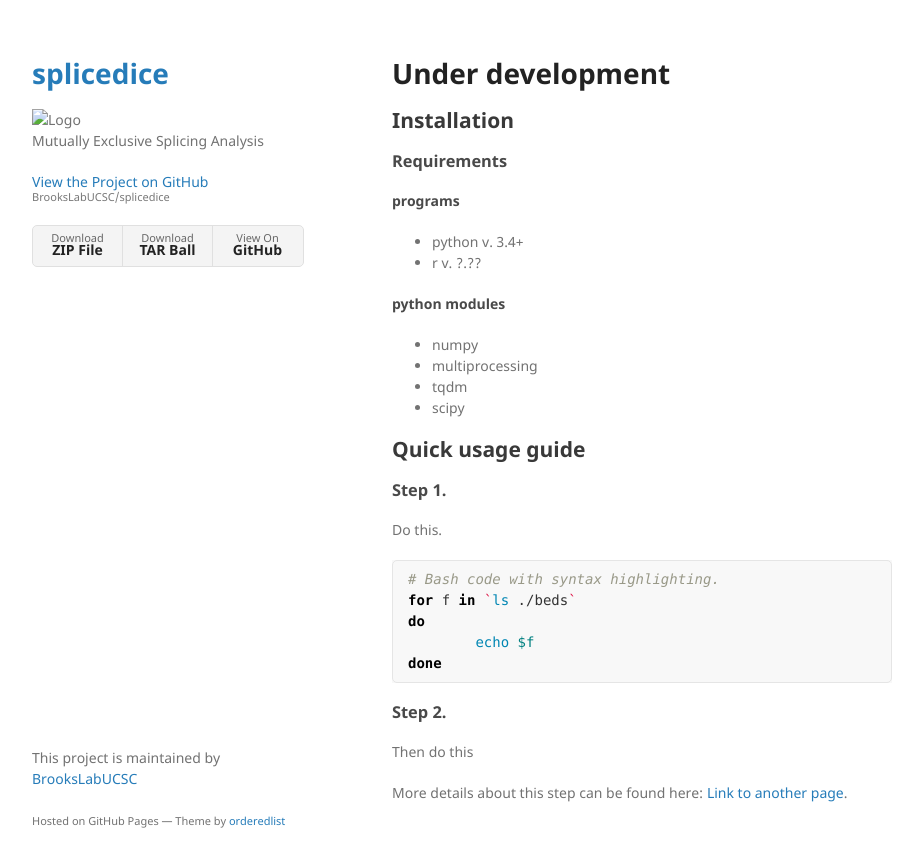
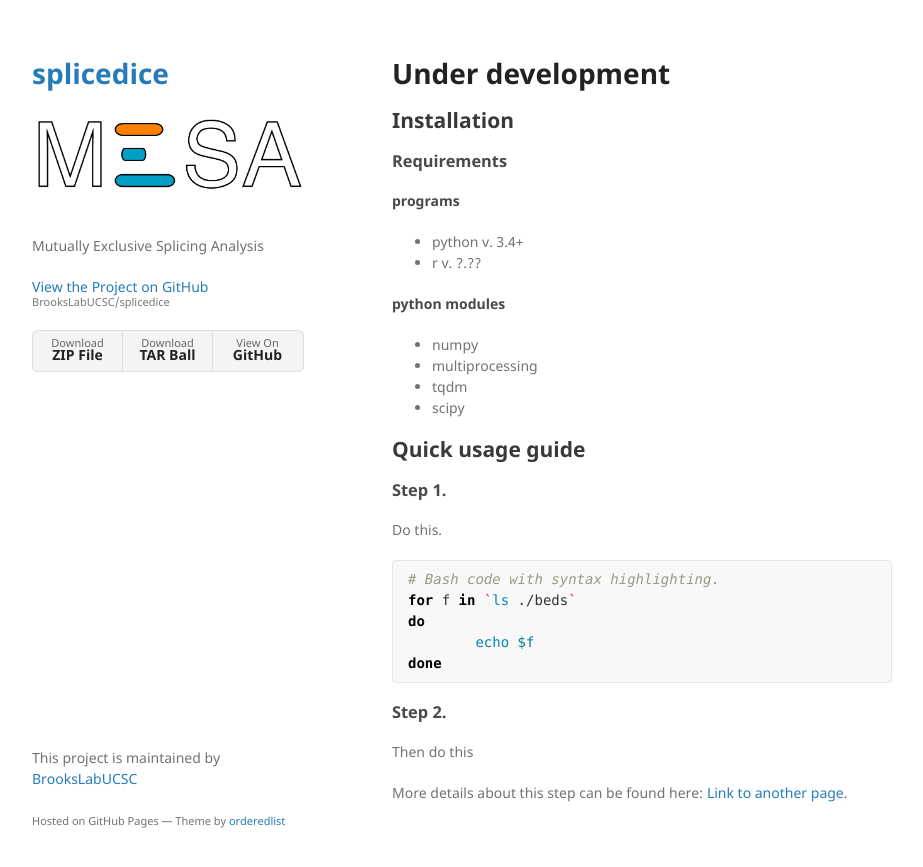
Before and after one commit to BrooksLabUCSC/splicedice, a Jekyll site: the page built from docs/index.md, in a window 1280 px wide. Shown: the top 867 px of the page, without its empty margins (178-1101 px from the left). Built offline with Jekyll 4.4.1, drawn with Linux system fonts in a browser that asks for light colours; our own code applies the rules of GitHub Pages for plain Markdown files.

Commit message:
fixed imgae

```diff
--- a/docs/_config.yml
+++ b/docs/_config.yml
@@ -1,5 +1,5 @@
 title: ""
-logo: ./mesa_symbol.png
+logo: /assets/img/logo.png
 description: Mutually Exclusive Splicing Analysis
 show_downloads: true
 google_analytics:
```
Also changed, not shown: docs/assets/img/logo.png, docs/assets/img/mesa_symbol.png (deleted).
